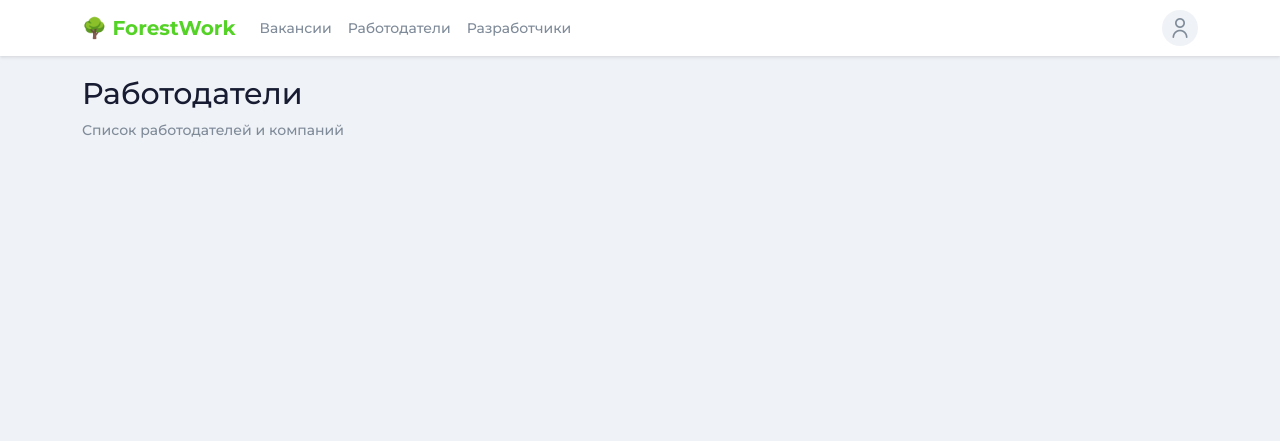
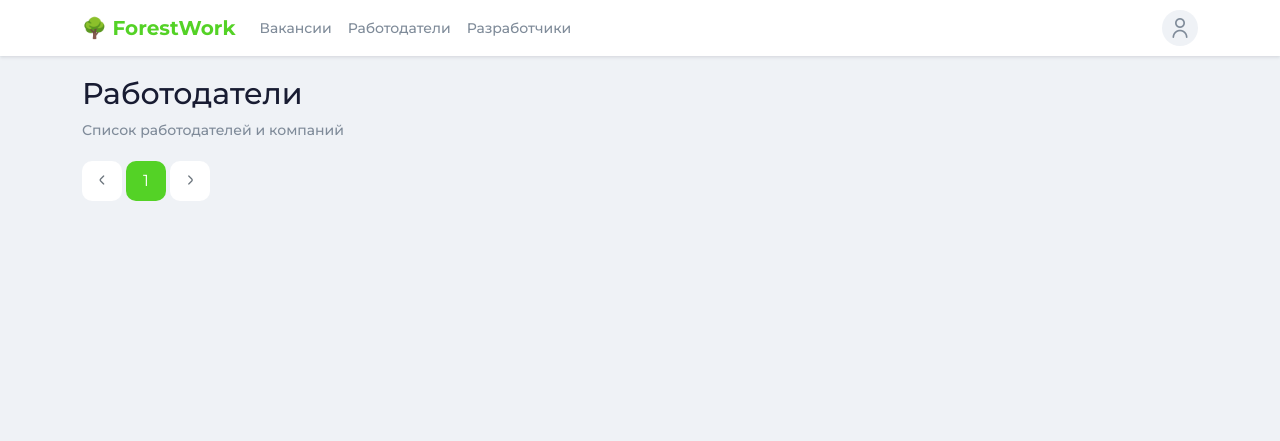
Before and after one commit to ElveeBolt/forestwork, a Django app: page /users/employers/ in a window 1280 px wide. Shown: the top 441 px of the page. Run offline with Django 4.2, Linux system fonts and the light colour scheme; some libraries are stand-ins or nearby versions.

Commit message:
Added pagination to employers

```diff
--- /dev/null
+++ b/forestwork/templates/pagination.html
@@ -0,0 +1,35 @@
+<nav>
+    <ul class="pagination">
+        {% if page_obj.has_previous %}
+        <li class="page-item">
+            <a class="page-link" href="?page={{ page_obj.previous_page_number }}">
+                <i class="fi fi-rr-angle-small-left"></i>
+            </a>
+        </li>
+        {% else %}
+        <li class="page-item disabled">
+            <a class="page-link" href="#">
+                <i class="fi fi-rr-angle-small-left"></i>
+            </a>
+        </li>
+        {% endif %}
+        {% for i in page_obj.paginator.page_range %}
+        {% if page_obj.number == i %}
+        <li class="page-item active" aria-current="page"><a class="page-link" href="#">{{ i }}</a></li>
+        {% else %}
+        <li class="page-item"><a class="page-link" href="?page={{ i }}">{{ i }}</a></li>
+        {% endif %}
+        {% endfor %}
+        {% if page_obj.has_next %}
+        <li class="page-item">
+            <a class="page-link" href="?page={{ page_obj.next_page_number }}">
+                <i class="fi fi-rr-angle-small-right"></i>
+            </a>
+        </li>
+        {% else %}
+        <li class="page-item disabled">
+            <a class="page-link" href="#"><i class="fi fi-rr-angle-small-right"></i></a>
+        </li>
+        {% endif %}
+    </ul>
+</nav>
--- a/forestwork/templates/users/employers.html
+++ b/forestwork/templates/users/employers.html
@@ -8,13 +8,14 @@
     </div>
     <div class="row">
         <div class="col-8">
-            {% for user in users %}
+            {% for user in page_obj %}
             <div class="card card-user">
                 <h2><a href="{% url 'employer' user_id=user.id %}">{{ user.name }}</a></h2>
                 <div class="subinfo mb-2">{{ user.country }} {{ user.city }}</div>
                 <div class="description">{{ user.about | truncatewords:20 }}</div>
             </div>
             {% endfor %}
+            {% include 'pagination.html' %}
         </div>
     </div>
 </div>
--- a/forestwork/users/views.py
+++ b/forestwork/users/views.py
@@ -1,6 +1,8 @@
 from django.shortcuts import render, redirect
 from django.contrib.auth import logout, update_session_auth_hash
 from django.contrib.auth.models import auth
+from django.conf import settings
+from django.core.paginator import Paginator, EmptyPage, PageNotAnInteger
 from .forms import LoginForm, RegisterForm, UserContactForm, UserAboutForm, UserPasswordForm
 from jobs.models import Job
 from .models import User
@@ -18,10 +20,22 @@
 
 
 def employers(request):
+    page = request.GET.get('page', 1)
+
+    users = User.objects.filter(type=1).all().values()
+
+    paginator = Paginator(users, settings.RESULTS_PER_PAGE)
+    try:
+        page_obj = paginator.page(page)
+    except PageNotAnInteger:
+        page_obj = paginator.page(1),
+    except EmptyPage:
+        page_obj = paginator.page(paginator.num_pages)
+
     context = {
         'title': 'Работодатели',
         'subtitle': 'Список работодателей и компаний',
-        'users': User.objects.filter(type=1).all().values()
+        'page_obj': page_obj
     }
     return render(request, 'users/employers.html', context=context)
 
```
